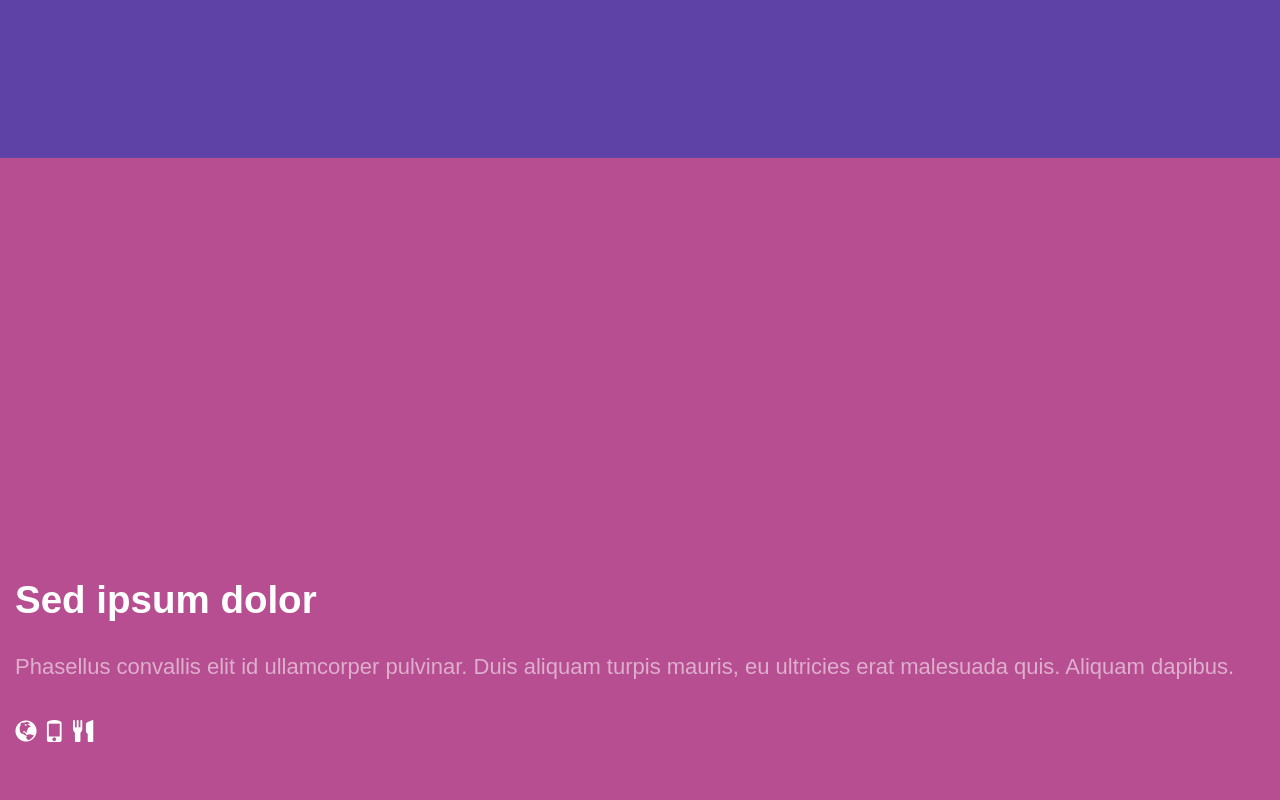
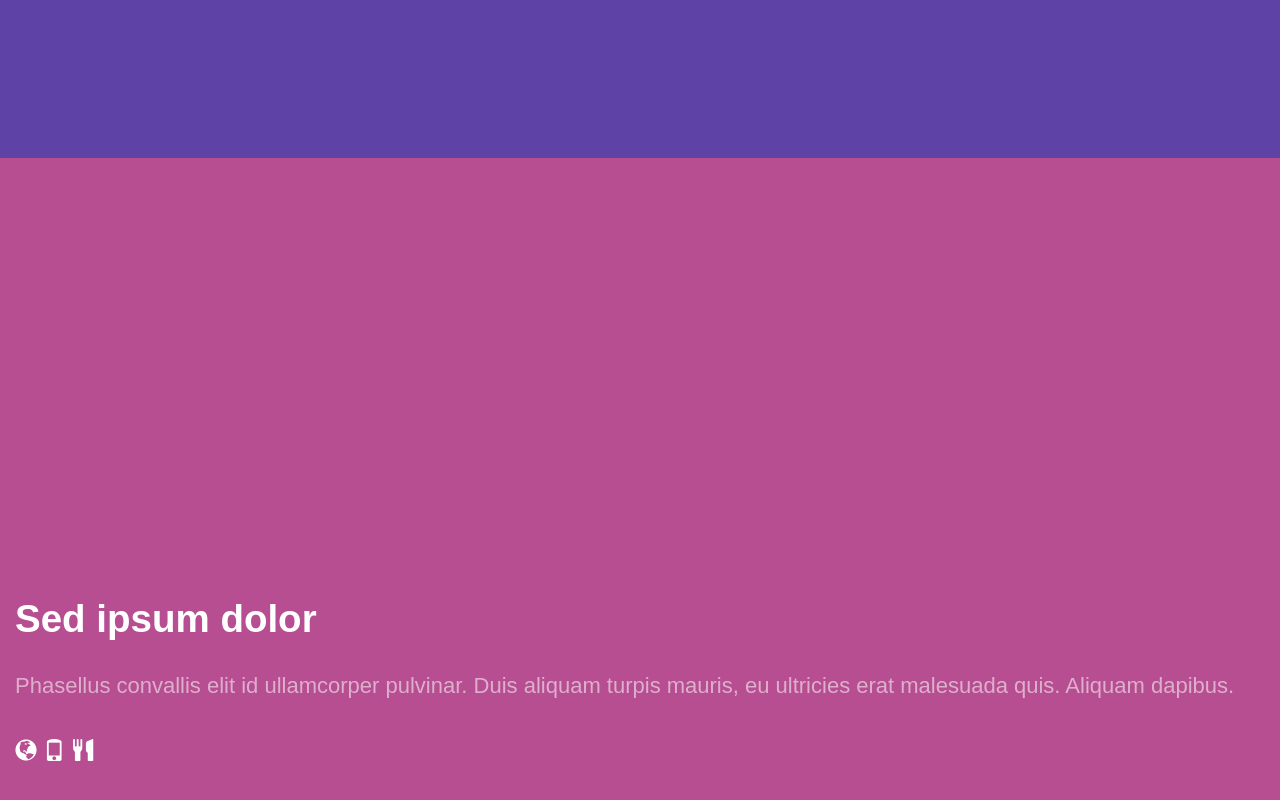
Before and after one commit to annatly2/moodfood, a plain HTML site: page index.html in a window 1280 px wide. Shown: the part 642-1442 px from the top of the page. Drawn offline with nearby package versions, Linux system fonts and the light colour scheme.

Commit message:
css changes-spacing

```diff
--- a/assets/css/style.css
+++ b/assets/css/style.css
@@ -84,7 +84,7 @@ h2 {
 	color: #ffffff;
     font-weight: bold;
     line-height: 1.5;
-    margin: 0 0 0.5em 0;
+    margin: .5em 0;
 }
 
 p {
```
